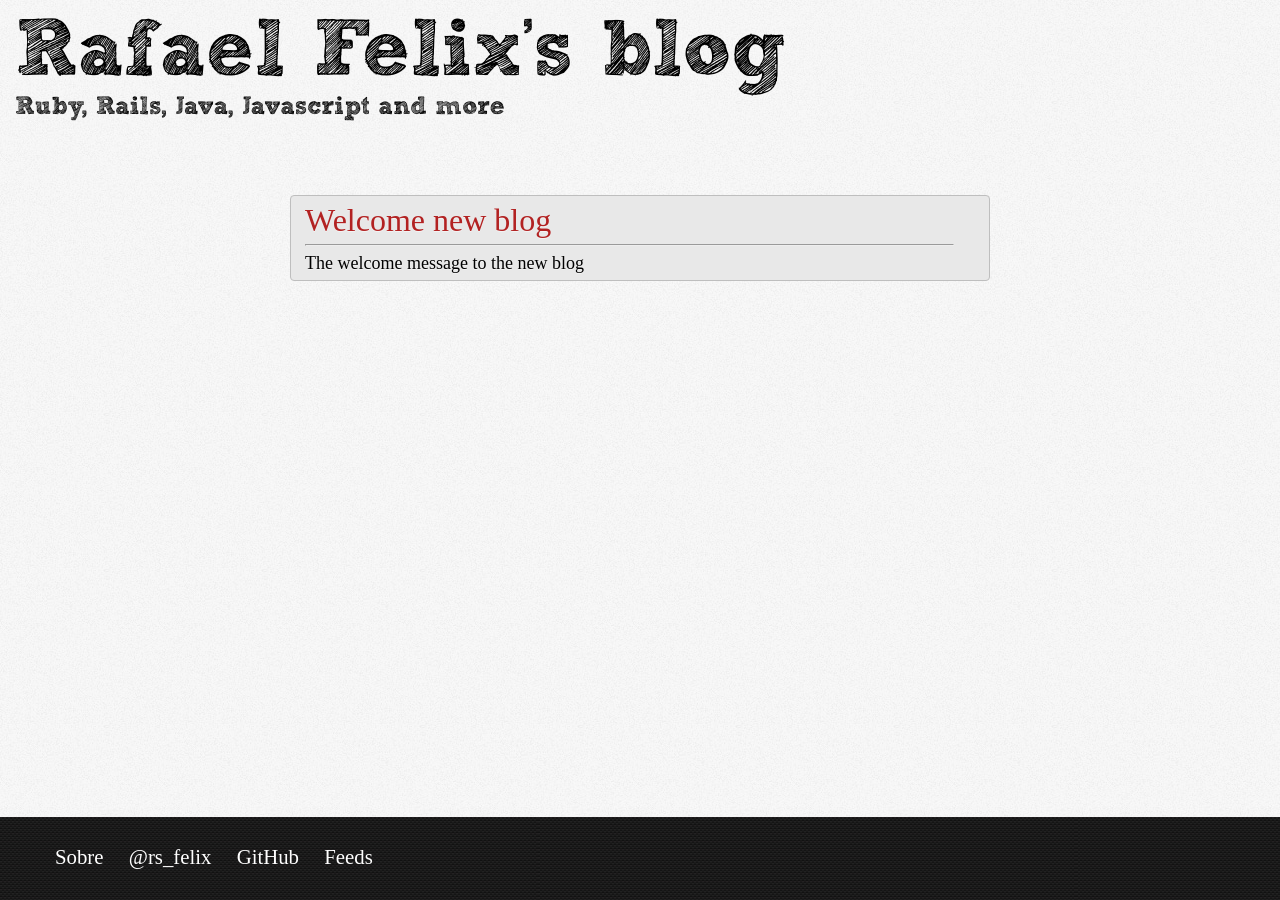
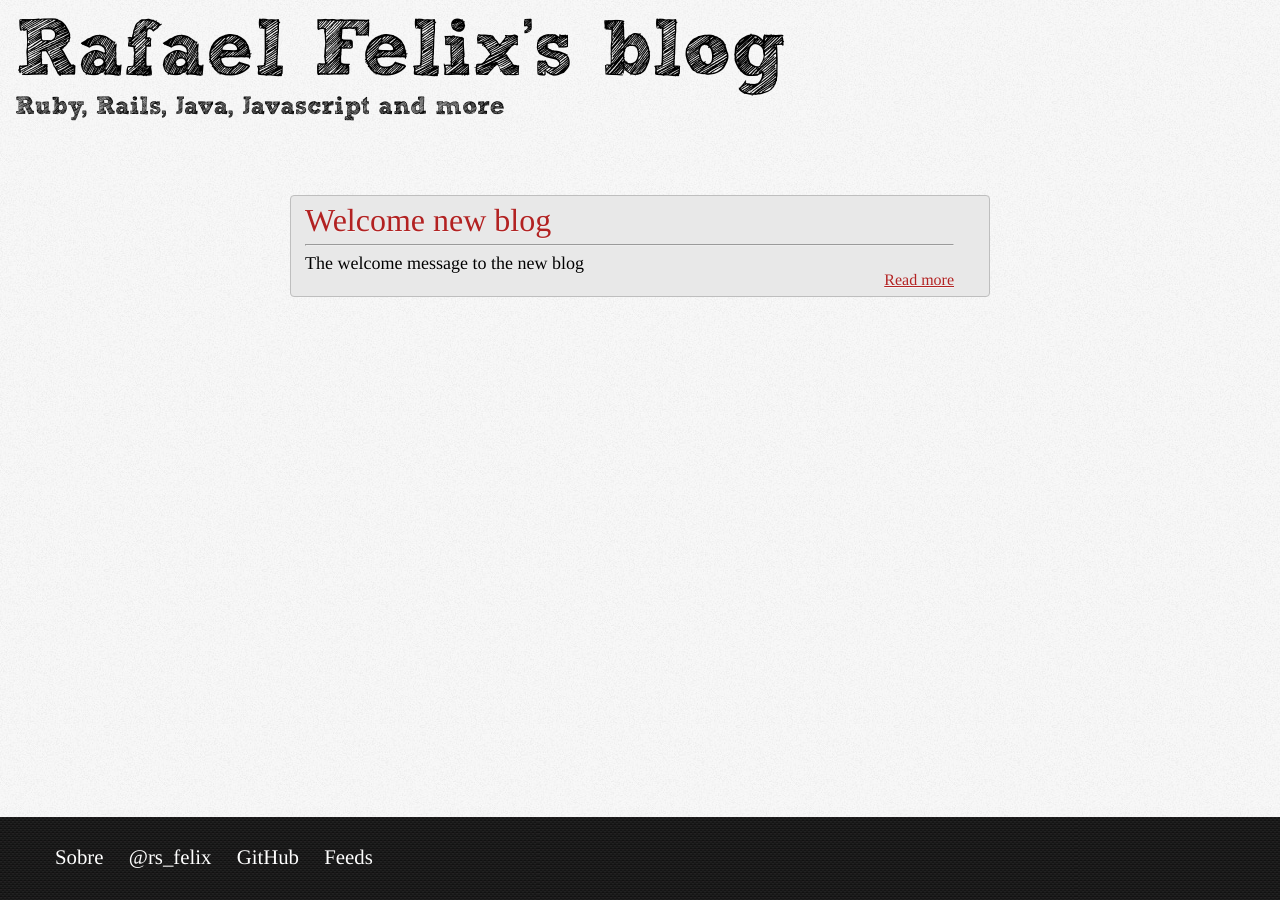
Before and after one commit to fellix/fellix.github.com, a Jekyll site: the page built from index.html, in a window 1280 px wide. Built offline with Jekyll 4.4.1, drawn with Linux system fonts in a browser that asks for light colours.

Commit message:
Fix main font-family
also added a read more on the main page.

```diff
--- a/css/style.css
+++ b/css/style.css
@@ -22,7 +22,7 @@
 
 @font-face {font-family: "SketchRockwell Bold";src: url("SketchRockwell-Bold.ttf");}
 
-body{background: url(bg.jpg); height: 100%;}
+body{background: url(bg.jpg); height: 100%; font-family: Times, Arial, sans-serif;}
 
 header#blog-title{font-family: "SketchRockwell Bold", Arial, sans-serif; padding: 15px 15px 75px;}
 header#blog-title h1.title{font-size: 80px;}
@@ -34,6 +34,8 @@
 section#blog-content h2.post-title{font-size: 32px;}
 section#blog-content h2.post-title a{color: #B22222;text-decoration: none;}
 section#blog-content p.post-summary{font-size: 18px;}
+section#blog-content p.post-read-more{text-align: right;}
+section#blog-content p a{color: #B22222;}
 
 article#post{min-height: 300px;margin-bottom:120px;}
 article#post header h2{font-size: 48px;color: #B22222;}
--- a/index.html
+++ b/index.html
@@ -8,6 +8,7 @@
       <h2 class="post-title"><a href='{{post.url}}'>{{post.title}}</a></h2>
       <hr>
       <p class="post-summary">{{post.summary}}</p>
+      <p class="post-read-more"><a href='{{post.url}}'>Read more</a></p>
     </li>
   {% endfor %}
 </ul>
```
